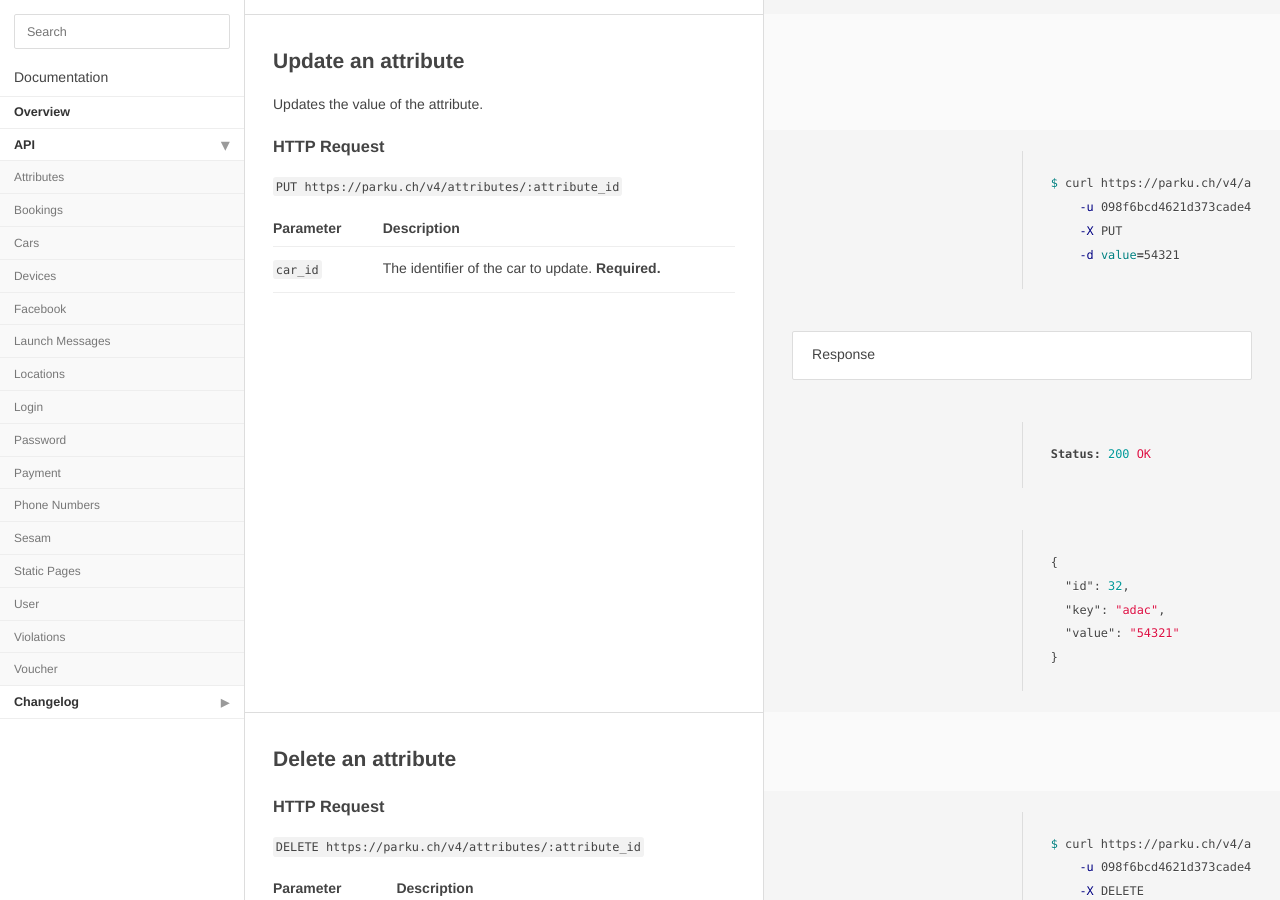
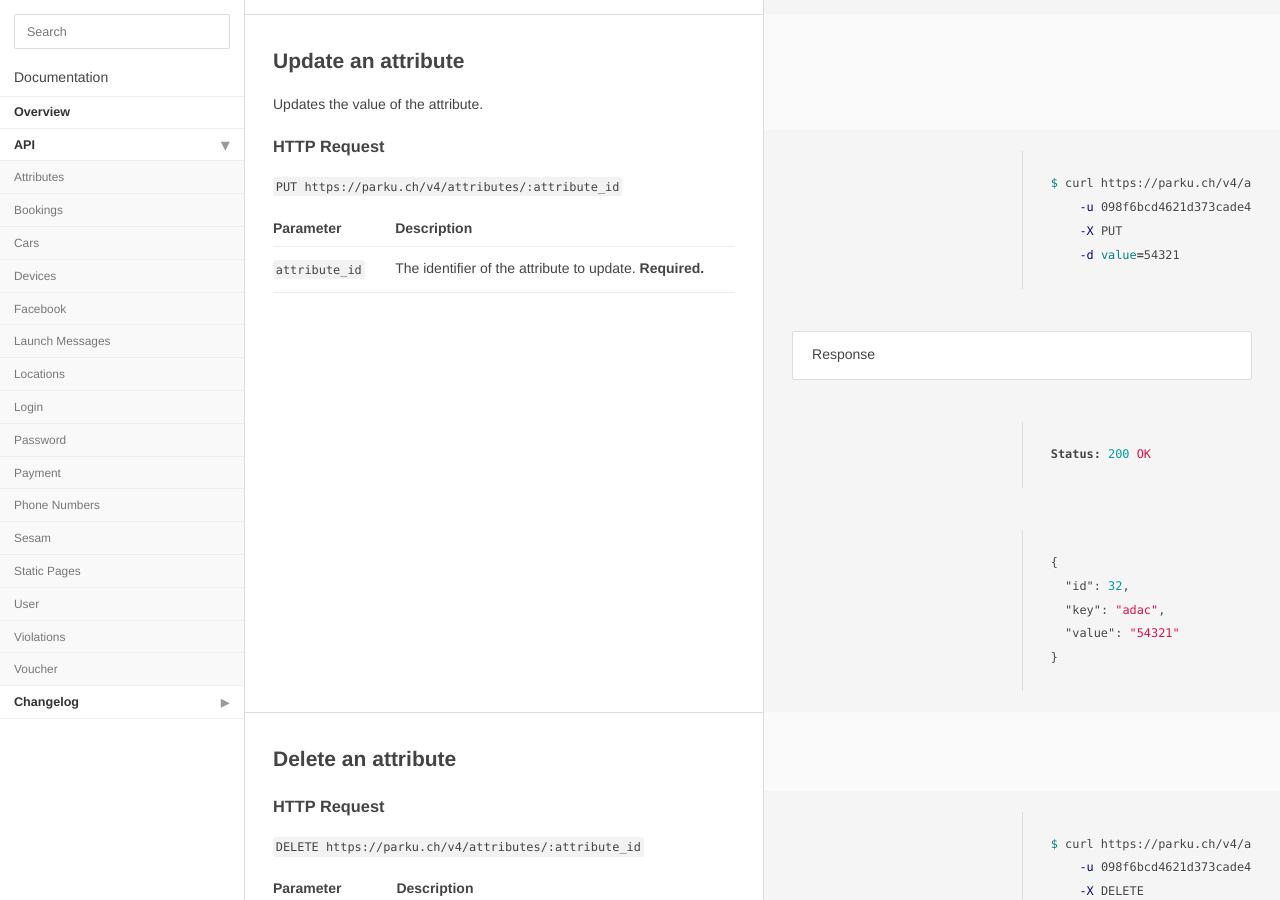
Before and after one commit to parku/docs, a Jekyll site: the page built from api/attributes.md, in a window 1280 px wide and 900 px high, scrolled down 1455 px. Built offline with Jekyll 4.4.1, drawn with Linux system fonts in a browser that asks for light colours; Markdown is read by kramdown in place of the engine named in the settings.

Commit message:
SYS-931 fixed typo

```diff
--- a/api/attributes.md
+++ b/api/attributes.md
@@ -106,7 +106,7 @@ Status: 200 OK
 
 Parameter      | Description
 ---            | ---
-`car_id`       | The identifier of the car to update. __Required.__
+`attribute_id` | The identifier of the attribute to update. __Required.__
 
 ## Delete an attribute
 
```
